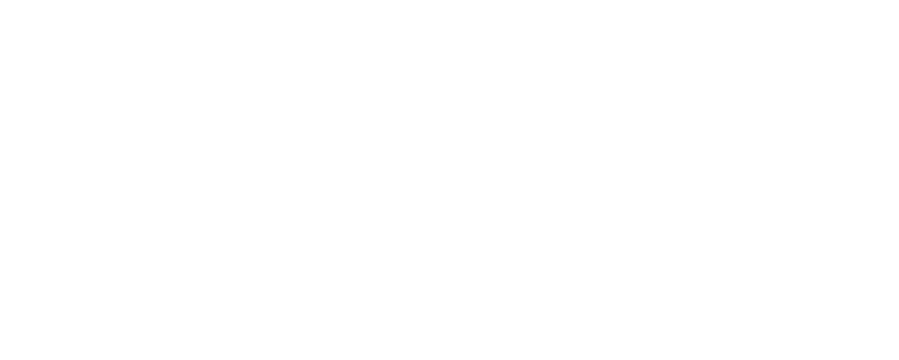
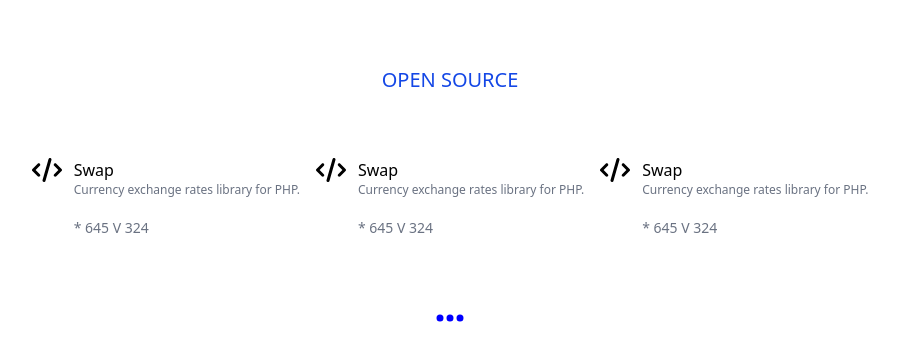
Before and after one commit to Rupali2507/WEB_Design, a React (Vite) app in the folder Frontend/: page /open-source in a window 1280 px wide. Before the commit this address had no page. Shown: the top 360 px of the page, without its empty margins (190-1089 px from the left). Built offline with nearby package versions, Linux system fonts and the light colour scheme.

Commit message:
Open_source_page

```diff
--- a/Frontend/src/App.jsx
+++ b/Frontend/src/App.jsx
@@ -5,6 +5,7 @@
 import About from "./pages/About";
 import Services from "./pages/Services";
 import Blog from "./pages/Blog";
+import Open_Source from "./pages/Open_Source";
 
 const App = () => {
   return (
@@ -14,6 +15,7 @@
         <Route path="/about" element={<About />} />
         <Route path="/services" element={<Services />} />
         <Route path="/blog" element={<Blog />} />
+        <Route path="/open-source" element={<Open_Source />} />
       </Routes>
     </div>
   );
--- a/Frontend/src/pages/Home.jsx
+++ b/Frontend/src/pages/Home.jsx
@@ -6,6 +6,7 @@
 import About from "./About";
 import Services from "./Services";
 import Blog from "./Blog";
+import Open_Source from "./Open_Source";
 
 const Home = () => {
   return (
@@ -139,6 +140,8 @@
       <Services />
       {/* BLOG */}
       <Blog />
+      {/* OPEN SOURCE */}
+      <Open_Source />
     </div>
   );
 };
--- /dev/null
+++ b/Frontend/src/pages/Open_Source.jsx
@@ -0,0 +1,64 @@
+import React from "react";
+import { FontAwesomeIcon } from "@fortawesome/react-fontawesome";
+import { faCode } from "@fortawesome/free-solid-svg-icons";
+import { NavLink } from "react-router-dom";
+import { faEllipsisH, faEllipsisV } from "@fortawesome/free-solid-svg-icons";
+
+const Open_Source = () => {
+  return (
+    <div className="h-[50vh] w-[100vw] flex flex-col justify-center items-center gap-10">
+      {/* Heading */}
+      <NavLink to="/open-source">
+        <h1 className=" text-xl text-blue-700 ">OPEN SOURCE </h1>
+      </NavLink>
+      {/* Open-source */}
+      <div className="grid grid-cols-3 gap-4 p-6">
+        {/* open-source - 1 */}
+        <div className="flex gap-3">
+          <div>
+            <FontAwesomeIcon icon={faCode} size="xl" />
+          </div>
+          <div className="">
+            <div>Swap</div>
+            <div className="text-xs text-gray-500">
+              Currency exchange rates library for PHP.
+            </div>
+            <div className="text-sm pt-5 text-gray-500">* 645 V 324</div>
+          </div>
+        </div>
+        {/* open-source - 2 */}
+        <div className="flex gap-3">
+          <div>
+            <FontAwesomeIcon icon={faCode} size="xl" />
+          </div>
+          <div className="">
+            <div>Swap</div>
+            <div className="text-xs text-gray-500">
+              Currency exchange rates library for PHP.
+            </div>
+            <div className="text-sm pt-5 text-gray-500 ">* 645 V 324</div>
+          </div>
+        </div>
+        {/* open-source - 1 */}
+        <div className="flex gap-3">
+          <div>
+            <FontAwesomeIcon icon={faCode} size="xl" />
+          </div>
+          <div className="">
+            <div>Swap</div>
+            <div className="text-xs text-gray-500">
+              Currency exchange rates library for PHP.
+            </div>
+            <div className="text-sm pt-5 text-gray-500">* 645 V 324</div>
+          </div>
+        </div>
+      </div>
+      {/*  */}
+      <div>
+        <FontAwesomeIcon icon={faEllipsisH} size="2xl" color="blue" />
+      </div>
+    </div>
+  );
+};
+
+export default Open_Source;
```
